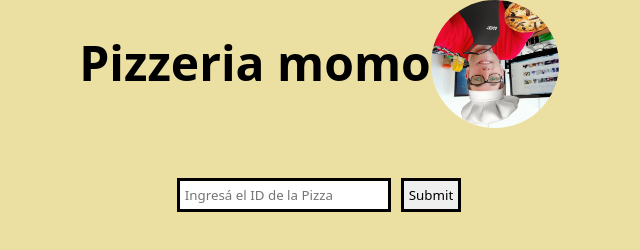
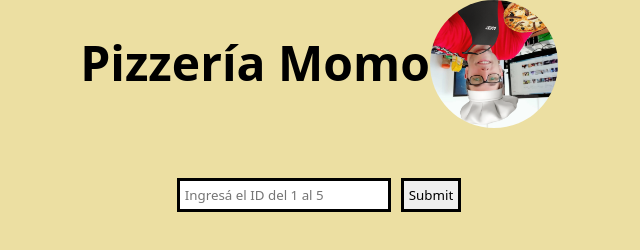
Before and after one commit to PatoAcu04/js--trabajo3, a plain HTML site: page index.html in a window 1280 px wide. Shown: the full height of the page, 321-961 px from the left. Drawn offline with Linux system fonts and the light colour scheme.

Commit message:
commit ultimo

```diff
--- a/index.html
+++ b/index.html
@@ -8,14 +8,14 @@
   </head>
   <body>
     <div class="titulo">
-    <h1>Pizzeria momo</h1>
+    <h1>Pizzería Momo</h1>
     <img class="momo" src="./img/Diseño sin título.png" alt="" width="10%">
   </div>
       <form id="buscador">
         <input
           type="number"
           id="contador"
-          placeholder="Ingresá el ID de la Pizza"
+          placeholder="Ingresá el ID del 1 al 5"
         />
         <input type="submit" class="searchButton"></input>
       </form>
```
